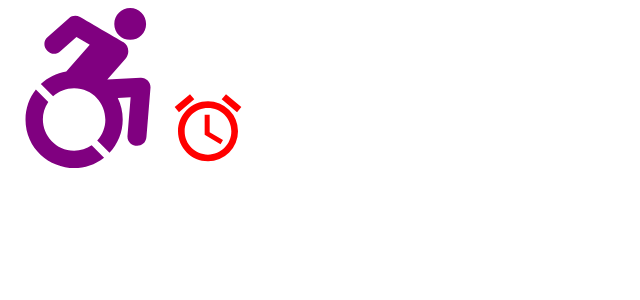
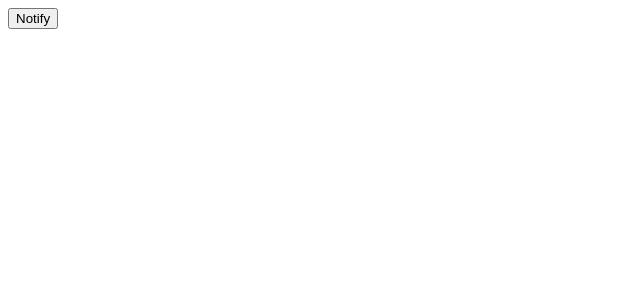
Before and after one commit to liar88828/tutor-practical-react, a React (Vite) app: page / in a window 1280 px wide. Shown: the top 300 px of the page, without its empty margins (0-640 px from the left). Built offline with nearby package versions, Linux system fonts and the light colour scheme.

Commit message:
2 react toastify

```diff
--- a/package.json
+++ b/package.json
@@ -14,7 +14,8 @@
     "react-dom": "^18.2.0",
     "react-icon": "^1.0.0",
     "react-icons": "^4.7.1",
-    "react-table": "^7.8.0"
+    "react-table": "^7.8.0",
+    "react-toastify": "^9.1.1"
   },
   "devDependencies": {
     "@types/react": "^18.0.26",
--- a/src/App.jsx
+++ b/src/App.jsx
@@ -2,12 +2,14 @@ import {FaAccessibleIcon} from "react-icons/fa";
 import {MdAlarm} from "react-icons/md";
 import {IconContext} from "react-icons";
 import Icons from "./component/Icons.jsx";
+import {ReactToastify} from "./component/ReactToastify.jsx";
 
 function App() {
 
 	return (
 				<div className="App">
-					<Icons/>
+					{/*<Icons/>*/}
+					<ReactToastify/>
 				</div>
 	)
 }
--- /dev/null
+++ b/src/component/ReactToastify.jsx
@@ -0,0 +1,122 @@
+import 'react-toastify/dist/ReactToastify.css'
+import {toast, ToastContainer} from "react-toastify";
+import React from "react";
+
+// toast.configure();
+
+const CostomeToasty = ({closeToast}) => {
+	return (<> Somting went Worn
+				<button onClick={closeToast}> Close</button>      </>
+	)}
+
+export const ReactToastify = () => {
+	const notify = () => {
+		toast.success(<CostomeToasty/>,
+			{
+				position: "top-left",
+				autoClose: 5000,
+				hideProgressBar: false,
+				closeOnClick: true,
+				pauseOnHover: true,
+				draggable: true,
+				progress: undefined,
+				theme: "dark",
+			}
+			);
+
+			toast.info('🦄 Wow so easy!',
+			{
+				position: "top-center",
+				autoClose: 5000,
+				hideProgressBar: false,
+				closeOnClick: true,
+				pauseOnHover: true,
+				draggable: true,
+				progress: undefined,
+				theme: "dark",
+			});
+
+			toast.warn('🦄 Wow so easy!',
+			{
+				position: "top-right",
+				autoClose: 5000,
+				hideProgressBar: false,
+				closeOnClick: true,
+				pauseOnHover: true,
+				draggable: true,
+				progress: undefined,
+				theme: "dark",
+			}
+			);
+			toast.error('🦄 Wow so easy!',
+			{
+				position: "bottom-left",
+				autoClose: 5000,
+				hideProgressBar: false,
+				closeOnClick: true,
+				pauseOnHover: true,
+				draggable: true,
+				progress: undefined,
+				theme: "dark",
+			}
+			);
+			toast('🦄 Wow so easy!',
+			{
+				position: "bottom-center",
+				autoClose: 5000,
+				hideProgressBar: false,
+				closeOnClick: true,
+				pauseOnHover: true,
+				draggable: true,
+				progress: undefined,
+				theme: "dark",
+			}
+			);
+			}
+
+
+			return (
+			<div>
+				<button onClick={notify}>Notify</button>
+
+				<ToastContainer
+						// position="top-left"
+						// autoClose={5000}
+						// hideProgressBar={false}
+						// newestOnTop={false}
+						// closeOnClick
+						// rtl={false}
+						// pauseOnFocusLoss
+						// draggable
+						// pauseOnHover
+						// theme="dark"
+
+				/>
+				{/*<ToastContainer*/}
+				{/*		position="top-right"*/}
+				{/*		autoClose={5000}*/}
+				{/*		hideProgressBar={false}*/}
+				{/*		newestOnTop={false}*/}
+				{/*		closeOnClick*/}
+				{/*		rtl={false}*/}
+				{/*		pauseOnFocusLoss*/}
+				{/*		draggable*/}
+				{/*		pauseOnHover*/}
+				{/*		theme="colored"*/}
+				{/*/>*/}
+				{/*<ToastContainer*/}
+				{/*		position="bottom-center"*/}
+				{/*		autoClose={5000}*/}
+				{/*		hideProgressBar={false}*/}
+				{/*		newestOnTop={false}*/}
+				{/*		closeOnClick*/}
+				{/*		rtl={false}*/}
+				{/*		pauseOnFocusLoss*/}
+				{/*		draggable*/}
+				{/*		pauseOnHover*/}
+				{/*		theme="light"*/}
+				{/*/>*/}
+
+			</div>
+			);
+			}
```
Also changed, not shown: 1 other file (tests, documents, lock files or other folders).
